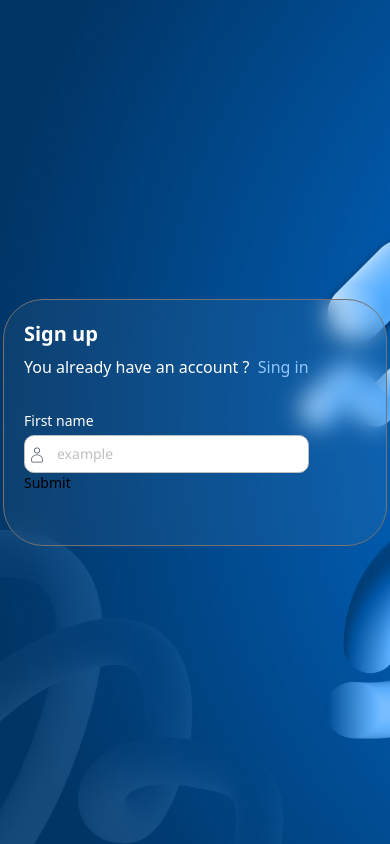
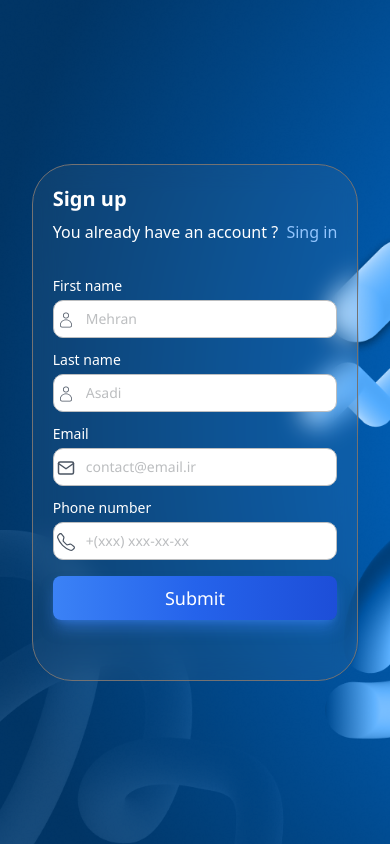
Before and after one commit to Mehranlip/Mojave-Next-Auth, a Next.js app: page /auth in a window 390 px wide. Built offline with nearby package versions, Linux system fonts and the light colour scheme.

Commit message:
add email ,phone ,lastname fild to regisrer

```diff
--- a/package.json
+++ b/package.json
@@ -19,7 +19,7 @@
     "@types/nodemailer": "^6.4.7",
     "@types/react": "18.0.27",
     "@types/react-dom": "18.0.10",
-    "@types/validator": "^13.7.11",
+    "@types/validator": "^13.7.17",
     "axios": "^1.3.0",
     "bcryptjs": "^2.4.3",
     "eslint": "8.32.0",
@@ -38,7 +38,7 @@
     "react-spinners": "^0.13.8",
     "react-toastify": "^9.1.1",
     "typescript": "4.9.4",
-    "validator": "^13.7.0",
+    "validator": "^13.9.0",
     "zod": "^3.21.4",
     "zxcvbn": "^4.4.2"
   },
--- a/src/components/forms/Register.tsx
+++ b/src/components/forms/Register.tsx
@@ -1,18 +1,41 @@
 import * as React from "react";
 import Input from "../inputs/input";
 import { CiUser } from "react-icons/ci";
+import { FiMail } from "react-icons/fi";
 import { useForm } from "react-hook-form";
+import { BsTelephone } from "react-icons/bs";
 
 import { z } from "zod";
 import { zodResolver } from "@hookform/resolvers/zod";
+import validator from "validator";
 
 interface IRegisterFromProps {}
 const FormSchema = z.object({
   first_name: z
     .string()
-    .min(2, "First name must be atleast 2 characters.")
-    .max(32, "First name must be lass than 32 characters.")
-    .regex(new RegExp("^[a-zA-z]+$^"), "No special characters allowed."),
+    .min(2, "First name atleast 2 characters")
+    .max(32, "First name less than 32 characters")
+    .regex(new RegExp("^[a-zA-z]+$"), "No special characters allowed."),
+  last_name: z
+    .string()
+    .min(2, "Last name atleast 2 characters")
+    .max(32, "Last name less than 32 characters")
+    .regex(new RegExp("^[a-zA-z]+$"), "No special characters allowed."),
+  email: z.string().email("Please enter a valid email adress."),
+  phone: z.string().refine(validator.isMobilePhone, {
+    message: "Please enter a valid phone number",
+  }),
+  password: z
+    .string()
+    .min(6, "Password must be atleast 6 characters.")
+    .max(52, "Password must be less than 52 characters."),
+  confirmPassword: z.string(),
+  accept: z.literal(true, {
+    errorMap: () => ({
+      message:
+        "Please agree to all the terms and conditions before continuing.",
+    }),
+  }),
 });
 
 type FormSchemaType = z.infer<typeof FormSchema>;
@@ -36,13 +59,48 @@ const RegisterForm: React.FunctionComponent<IRegisterFromProps> = (props) => {
           label="First name"
           type="text"
           icon={<CiUser />}
-          placeholder="example"
+          placeholder="Mehran"
           register={register}
           error={errors?.first_name?.message}
           disabled={isSubmitting}
         />
-        <button type="submit">Submit</button>
+        <Input
+          name="last_name"
+          label="Last name"
+          type="text"
+          icon={<CiUser />}
+          placeholder="Asadi"
+          register={register}
+          error={errors?.last_name?.message}
+          disabled={isSubmitting}
+        />
       </div>
+      <Input
+        name="email"
+        label="Email"
+        type="text"
+        icon={<FiMail />}
+        placeholder="contact@email.ir"
+        register={register}
+        error={errors?.email?.message}
+        disabled={isSubmitting}
+      />
+      <Input
+        name="phone"
+        label="Phone number"
+        type="text"
+        icon={<BsTelephone />}
+        placeholder="+(xxx) xxx-xx-xx"
+        register={register}
+        error={errors?.phone?.message}
+        disabled={isSubmitting}
+      />
+      <button
+        className="signout w-full mt-4  text-white bg-gradient-to-r from-blue-500 via-blue-600 to-blue-700 hover:bg-gradient-to-br focus:ring-4 focus:outline-none focus:ring-blue-300 dark:focus:ring-blue-800 shadow-lg shadow-blue-500/50 dark:shadow-lg dark:shadow-blue-800/80 font-medium rounded-lg text-sm px-5 py-2.5 text-center mr-2 mb-2 "
+        type="submit"
+      >
+        Submit
+      </button>
     </form>
   );
 };
--- a/src/components/inputs/input.tsx
+++ b/src/components/inputs/input.tsx
@@ -17,8 +17,8 @@ const Input: React.FunctionComponent<IInputProps> = (props) => {
   const { name, label, type, icon, placeholder, register, error, disabled } =
     props;
   return (
-    <div className=" w-[100%]">
-      <label htmlFor={name} className="text-white">
+    <div className=" w-[100%] mt-3">
+      <label htmlFor={name} className="text-white ">
         {label}
       </label>
       <div className="relative mt-1 ">
@@ -43,7 +43,7 @@ const Input: React.FunctionComponent<IInputProps> = (props) => {
           </div>
         )}
         {error && (
-          <p className="text-sm text-[#ed4337] mt-1 w-fit rounded-xl px-1">
+          <p className="text-sm text-[#c5c5c5] mt-1 w-fit rounded-xl px-1">
             {error}
           </p>
         )}
--- a/src/pages/auth.tsx
+++ b/src/pages/auth.tsx
@@ -4,7 +4,7 @@ export default function auth() {
   return (
     <div className="auth">
       <div className="h-screen w-screen flex items-center justify-center sm:pt-4 md:pt-0 ">
-        <div className="box-home w-96 p-5 flex">
+        <div className="box-home w-fit p-5 flex">
           <div className="text-login">
             <h5 className="login-text">Sign up</h5>
             <p className="text-white mt-2 space-x-2">
--- a/src/styles/globals.css
+++ b/src/styles/globals.css
@@ -1,7 +1,6 @@
 @tailwind base;
 @tailwind components;
 @tailwind utilities;
-
 
 /* home page style */
 .home {
@@ -18,9 +17,9 @@
 }
 
 .name-user {
-    color: #FFF;
+  color: #fff;
   font-size: 25px;
-    font-family: 'Segoe UI', Tahoma, Geneva, Verdana, sans-serif;
+  font-family: "Segoe UI", Tahoma, Geneva, Verdana, sans-serif;
   font-style: normal;
   font-weight: 700;
   line-height: normal;
@@ -28,17 +27,16 @@
 
 .email-user {
   font-size: 15px;
-    font-family: 'Segoe UI', Tahoma, Geneva, Verdana, sans-serif;
+  font-family: "Segoe UI", Tahoma, Geneva, Verdana, sans-serif;
   font-style: normal;
   line-height: normal;
 }
 
 .signout {
-    font-size: 20px;
-    font-family: 'Segoe UI', Tahoma, Geneva, Verdana, sans-serif;
+  font-size: 18px;
+  font-family: "Segoe UI", Tahoma, Geneva, Verdana, sans-serif;
   font-style: normal;
   line-height: normal;
-
 }
 
 /* Auth page style */
@@ -49,11 +47,10 @@
   background-size: cover;
 }
 
-
 .login-text {
-    color: #FFF;
+  color: #fff;
   font-size: 20px;
-    font-family: 'Segoe UI', Tahoma, Geneva, Verdana, sans-serif;
+  font-family: "Segoe UI", Tahoma, Geneva, Verdana, sans-serif;
   font-style: normal;
   font-weight: 700;
   line-height: normal;
@@ -61,13 +58,13 @@
 
 .input-com {
   border-radius: 10px;
-    border: 1px solid #BCBEC0;
-    background: #FFF;
+  border: 1px solid #bcbec0;
+  background: #fff;
 }
 
 .input-com::placeholder {
-    color: #BCBEC0;
-    font-family: 'Segoe UI', Tahoma, Geneva, Verdana, sans-serif;
+  color: #bcbec0;
+  font-family: "Segoe UI", Tahoma, Geneva, Verdana, sans-serif;
   font-size: 14px;
   font-style: normal;
   font-weight: 400;
```
Also changed, not shown: 1 other file (tests, documents, lock files or other folders). Lines whose indentation alone changed are shown as unchanged.
